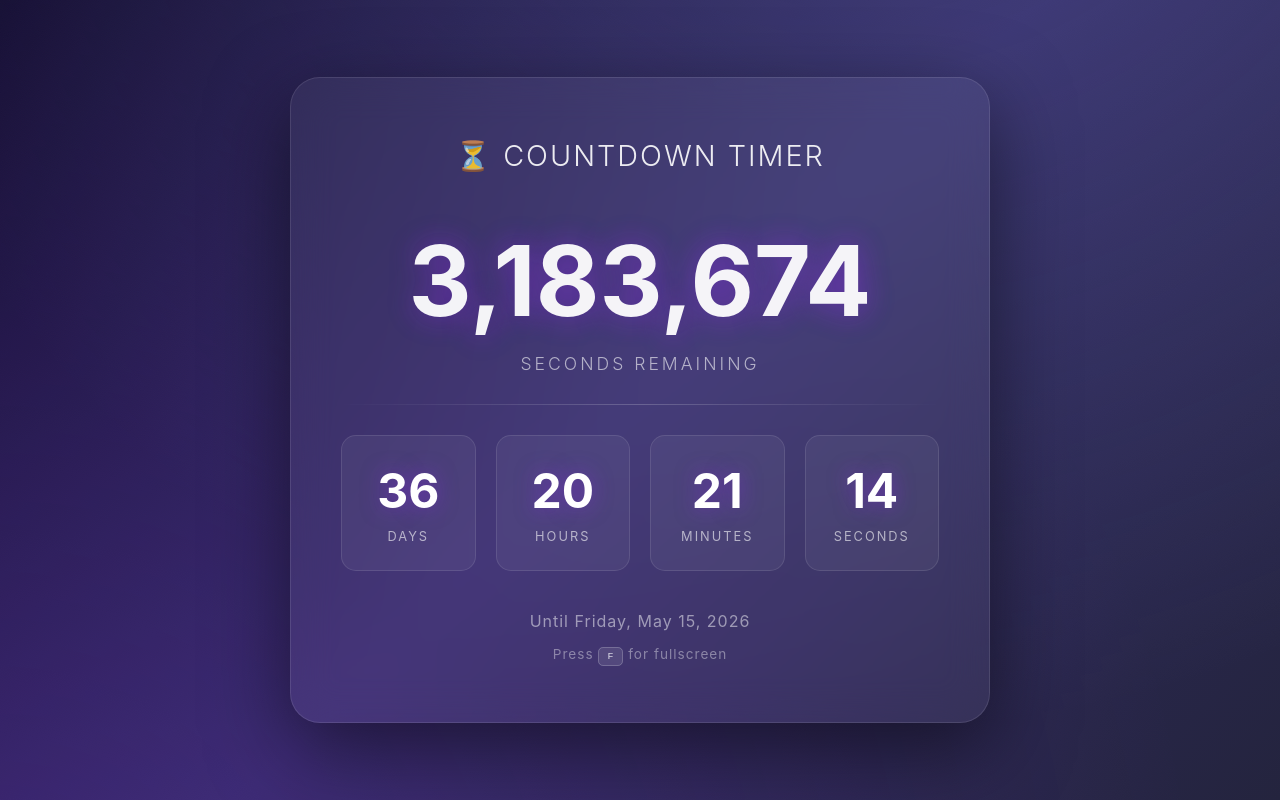
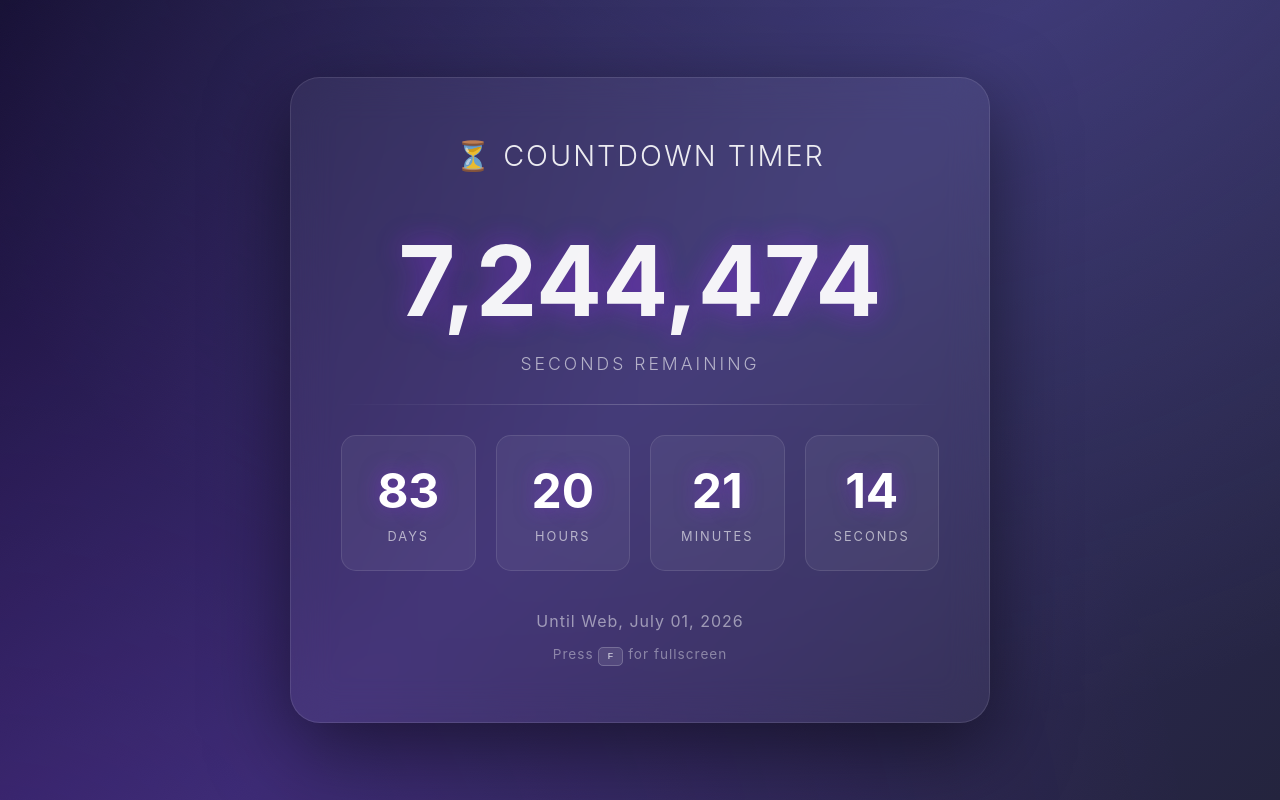
Before and after one commit to hungnguyen-kt/bye-bye-sai-gon, a plain HTML site: page index.html in a window 1280 px wide. Shown: the top 800 px of the page. Drawn offline with Linux system fonts and the light colour scheme.

Commit message:
update date

```diff
--- a/index.html
+++ b/index.html
@@ -270,13 +270,13 @@
       </div>
     </div>
 
-    <div class="target-date">Until Friday, May 15, 2026</div>
+    <div class="target-date">Until Web, July 01, 2026</div>
 
     <div class="fullscreen-hint">Press <kbd>F</kbd> for fullscreen</div>
   </div>
 
   <script>
-    const endDate = new Date('2026-05-15T23:59:59');
+    const endDate = new Date('2026-07-01T23:59:59');
 
     function calculateRemainingSeconds() {
       const now = new Date();
@@ -298,7 +298,7 @@
       document.getElementById('seconds').textContent = seconds.toString().padStart(2, '0');
 
       if (remainingSeconds === 0) {
-        alert('Countdown finished! It\'s May 15, 2026!');
+        alert('Countdown finished! It\'s July 01, 2026!');
       }
     }
 
```
